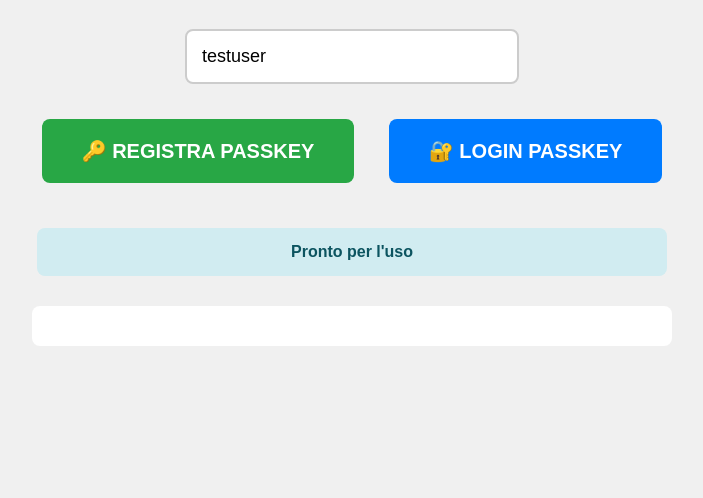
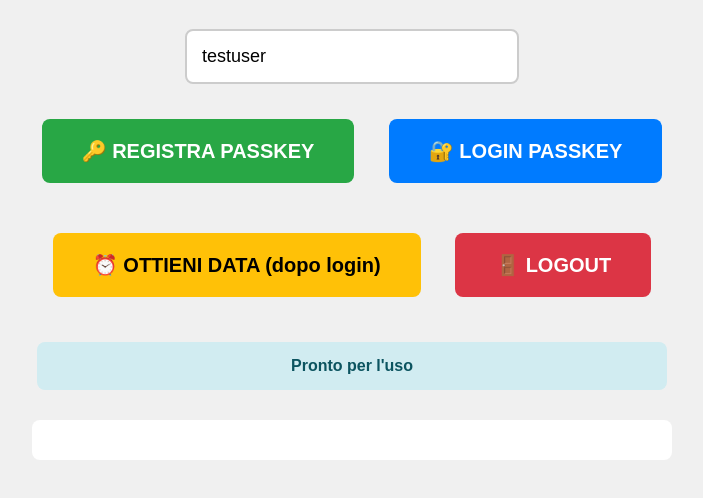
Before and after one commit to marcobonati/PasskeyBasicService, a website: page simple.html in a window 1280 px wide. Shown: the part 130-628 px from the top of the page, without its empty margins (288-991 px from the left). Drawn offline with Linux system fonts and the light colour scheme.

Commit message:
added authenticated API call

```diff
--- a/simple.html
+++ b/simple.html
@@ -31,8 +31,12 @@
     }
     .signup { background: #28a745; color: white; }
     .login { background: #007bff; color: white; }
+    .test { background: #ffc107; color: black; }
+    .logout { background: #dc3545; color: white; }
     .signup:hover { background: #218838; }
     .login:hover { background: #0056b3; }
+    .test:hover { background: #e0a800; }
+    .logout:hover { background: #c82333; }
     #status {
       margin: 30px 0;
       padding: 15px;
@@ -67,6 +71,11 @@
     <button onclick="authenticate()" class="login">🔐 LOGIN PASSKEY</button>
   </div>
 
+  <div style="margin: 20px 0;">
+    <button onclick="getCurrentTime()" class="test">⏰ OTTIENI DATA (dopo login)</button>
+    <button onclick="logout()" class="logout">🚪 LOGOUT</button>
+  </div>
+
   <div id="status" class="info">Pronto per l'uso</div>
   <div id="result"></div>
 
```
